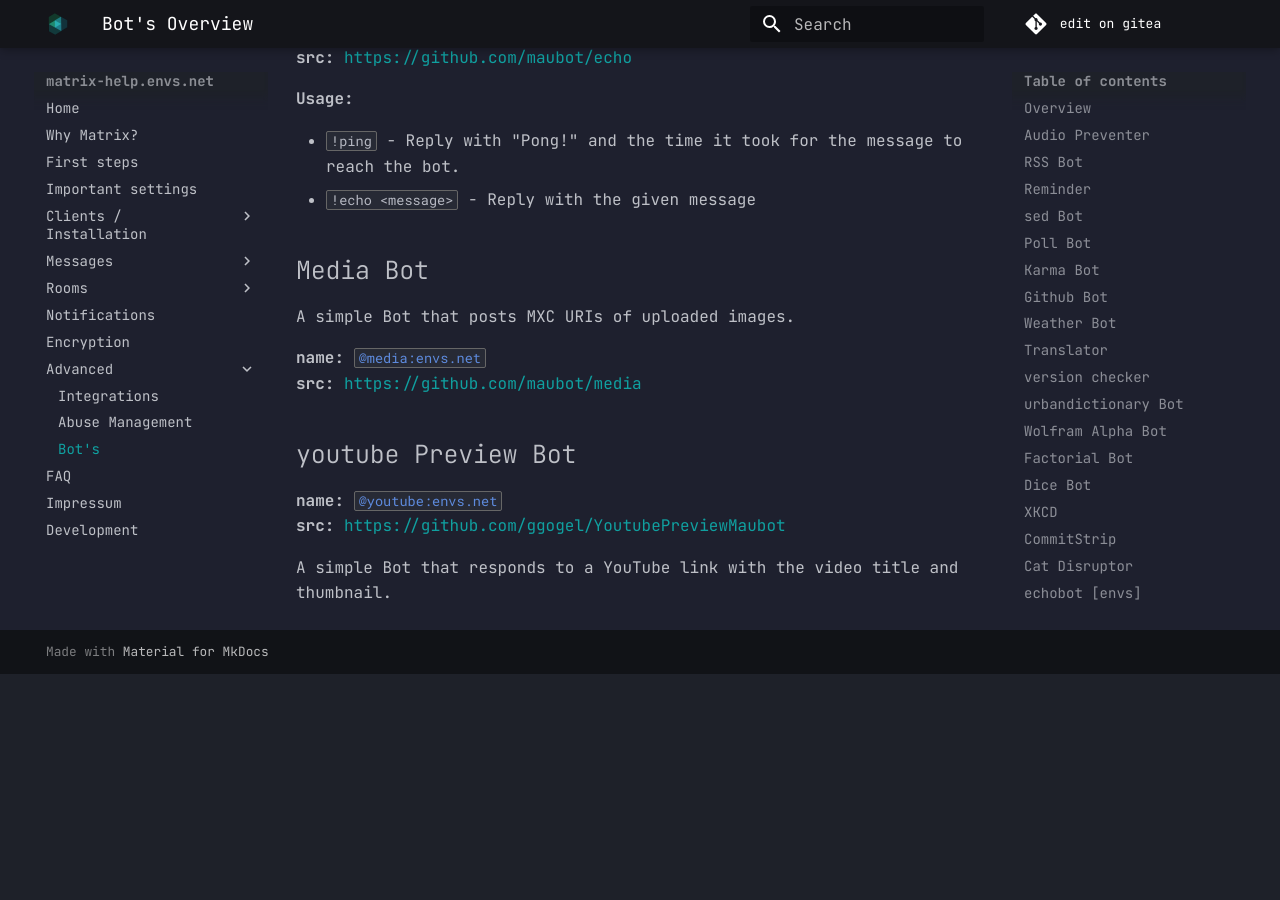
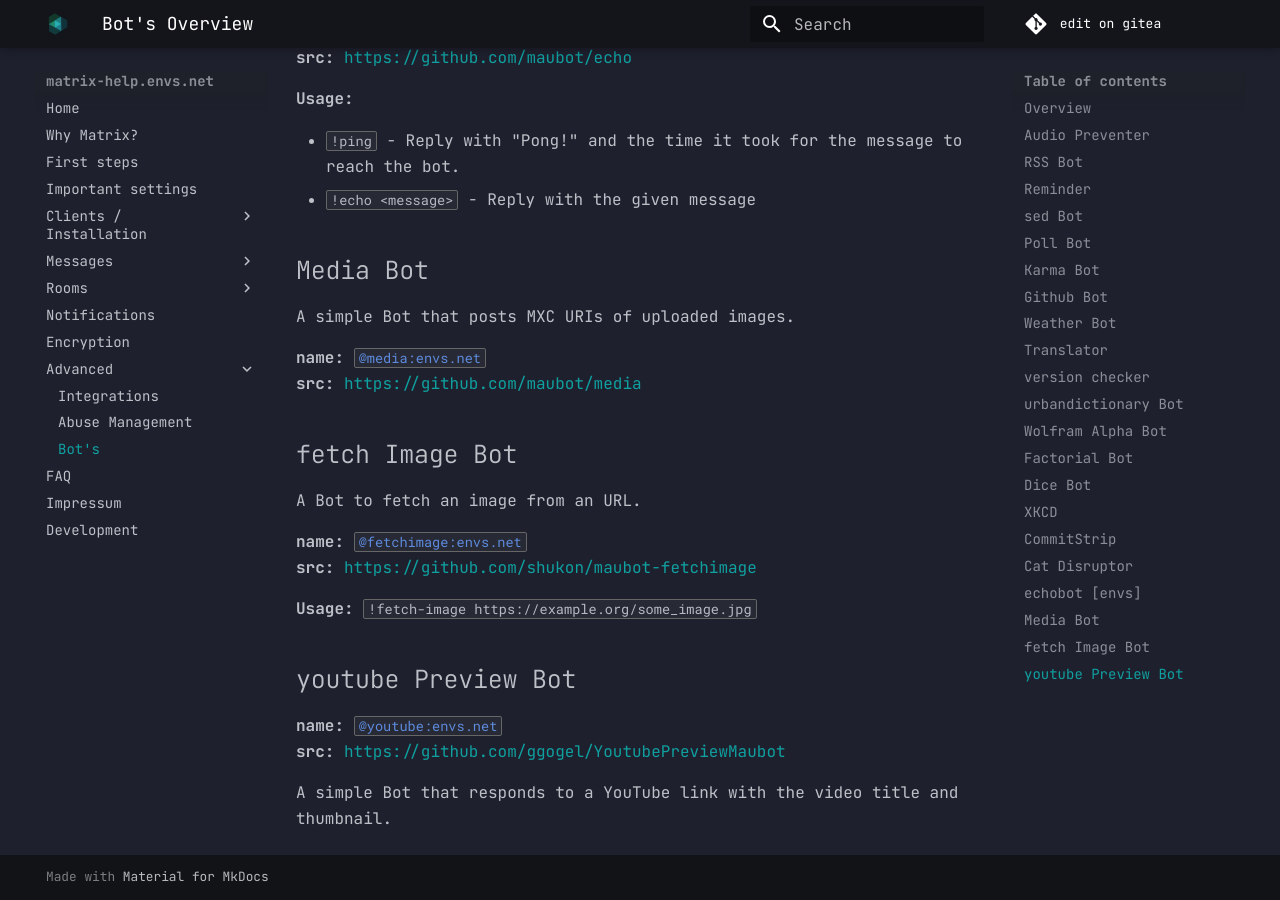
Before and after one commit to envs-net/matrix-doc, an MkDocs documentation site: the page built from docs/advanced/bots.md, in a window 1280 px wide and 900 px high, scrolled down 9863 px. Built offline with MkDocs 1.6.1 and Material for MkDocs 9.7.7, drawn with Linux system fonts in a browser that asks for light colours; emoji names are drawn with the system emoji font; before the commit the page ends 10537 px from its top, so only the background shows below that.

Commit message:
bots: add fetch Image Bot

```diff
--- a/docs/advanced/bots.md
+++ b/docs/advanced/bots.md
@@ -30,6 +30,7 @@ feel free to use our bot's in your room!
 [Cat Disruptor](#cat_disruptor) |
 [echobot [envs]](#echobot_envs) |
 [media Bot](#media_bot) |
+[fetch Image Bot](#fetch_image_bot) |
 [youtube Preview Bot](#youtube_preview_bot)
 
 !!! info
@@ -395,6 +396,15 @@ A simple Bot that posts MXC URIs of uploaded images.
 **name:** [`@media:envs.net`](https://matrix.to/#/@media:envs.net)
 **src:** [https://github.com/maubot/media](https://github.com/maubot/media)
 
+## fetch Image Bot
+
+A Bot to fetch an image from an URL.
+
+**name:** [`@fetchimage:envs.net`](https://matrix.to/#/@fetchimage:envs.net)
+**src:** [https://github.com/shukon/maubot-fetchimage](https://github.com/shukon/maubot-fetchimage)
+
+**Usage:** `!fetch-image https://example.org/some_image.jpg`
+
 ## youtube Preview Bot
 
 **name:** [`@youtube:envs.net`](https://matrix.to/#/@youtube:envs.net)
```
